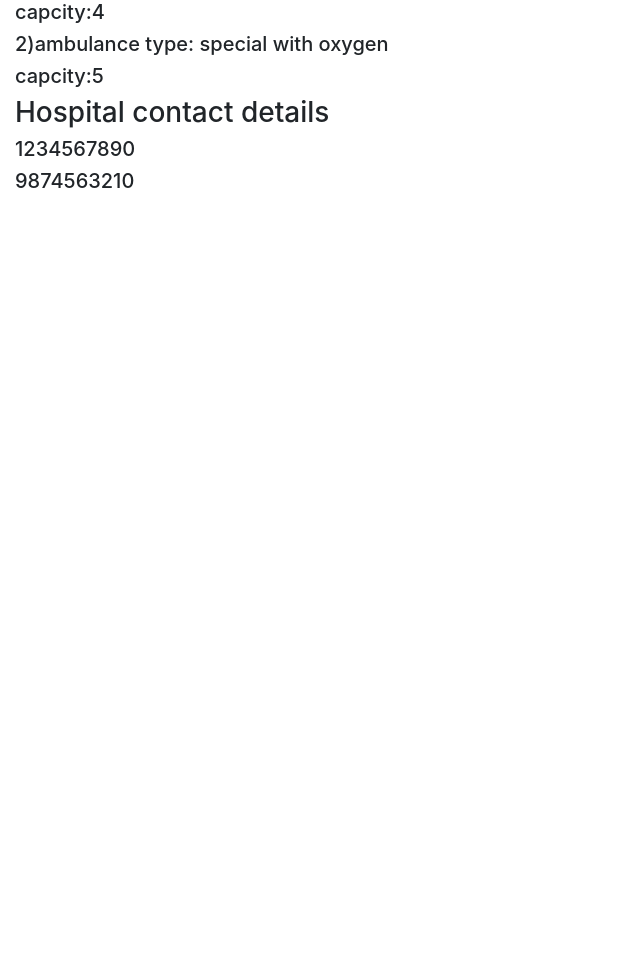
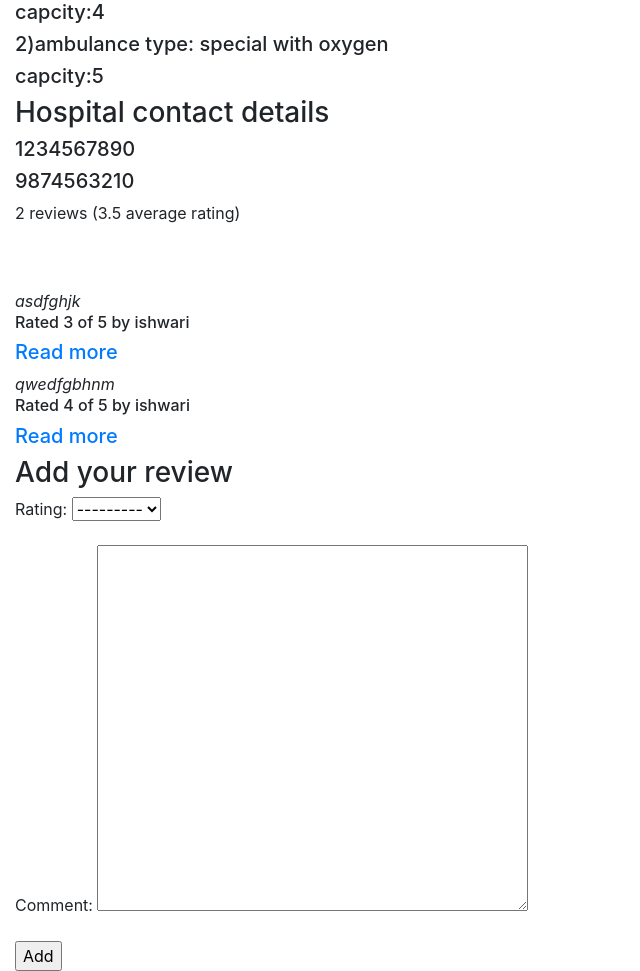
Before and after one commit to programmer-04/HospitalHub, a Django app: page /myhub/hospitals/1 in a window 1280 px wide. Shown: the part 242-1213 px from the top of the page, without its empty margins (0-640 px from the left). Before the commit the page ends 430 px from the top, so only its background shows below. Run offline with Django 3.2, Linux system fonts and the light colour scheme; data comes from the database, SQL or seed files in the repository; some libraries are stand-ins or nearby versions.

```diff
--- a/HospitalHub/myhub/admin.py
+++ b/HospitalHub/myhub/admin.py
@@ -1,7 +1,7 @@
 from django.contrib import admin
 
 # Register your models here.
-from .models import doctor, hospital, doctoredu, review, ambulance, hospphoneno
+from .models import doctor, hospital, doctoredu, doctor_review, ambulance, hospphoneno
 
 admin.site.register(doctor)
 admin.site.register(hospital)
@@ -10,9 +10,9 @@ admin.site.register(ambulance)
 admin.site.register(hospphoneno)
 
 class ReviewAdmin(admin.ModelAdmin):
-    model = review
+    model = doctor_review
     list_display = ('doctor', 'rating', 'user_name', 'comment', 'pub_date')
     list_filter = ['pub_date', 'user_name']
     search_fields = ['comment']
 
-admin.site.register(review, ReviewAdmin)
+admin.site.register(doctor_review, ReviewAdmin)
--- a/HospitalHub/myhub/forms.py
+++ b/HospitalHub/myhub/forms.py
@@ -1,10 +1,18 @@
 from django.forms import ModelForm, Textarea
-from .models import review
+from .models import doctor_review, hospital_review
 
-class ReviewForm(ModelForm):
+class DoctorReviewForm(ModelForm):
     class Meta:
-        model = review
+        model = doctor_review
         fields = ['rating', 'comment']
         widgets = {
             'comment': Textarea(attrs={'cols': 40, 'rows': 15})
         }
+
+class HospitalReviewForm(ModelForm):
+    class Meta:
+        model = hospital_review
+        fields = ['rating', 'comment']
+        widgets = {
+            'comment': Textarea(attrs={'cols': 40, 'rows': 15})
+        }
--- a/HospitalHub/myhub/models.py
+++ b/HospitalHub/myhub/models.py
@@ -12,7 +12,6 @@ class doctoredu(models.Model):
         return self.degree + "," + self.uni
 
 class doctor(models.Model):
-    id = models.IntegerField(primary_key=True)  # Field name made lowercase.
     first_name = models.CharField(max_length=100, blank=True, null=True)  # Field name made lowercase.
     last_name = models.CharField(max_length=100, blank=True, null=True)  # Field name made lowercase.
     edu = models.ManyToManyField(doctoredu, help_text="Select an education")
@@ -27,7 +26,7 @@ class doctor(models.Model):
         return f'{self.last_name}, {self.first_name}'
 
     def average_rating(self):
-        all_ratings = map(lambda x: x.rating, self.review_set.all())
+        all_ratings = map(lambda x: x.rating, self.doctor_review_set.all())
         return np.mean(list(all_ratings))
 
     class Meta:
@@ -42,12 +41,17 @@ class hospital(models.Model):
     pincode = models.IntegerField(unique=True, blank=True, null=True)  # Field name made lowercase.
     beds = models.IntegerField(blank=True, null=True)  # Field name made lowercase.
     hospambid = models.IntegerField(unique=True, blank=True, null=True)  # Field name made lowercase.
+    profile= models.ImageField(upload_to = 'media',default ='default.jpg')
 
     def __str__(self):
         return self.name
 
     def get_absolute_url(self):
         return reverse('hospitals-detail', args=[str(self.id)])
+
+    def average_rating(self):
+        all_ratings = map(lambda x: x.rating, self.hospital_review_set.all())
+        return np.mean(list(all_ratings))
 
 class ambulance(models.Model):
      class Meta:
@@ -65,7 +69,7 @@ class  hospphoneno(models.Model):
       key1 = models.ForeignKey(hospital, on_delete=models.CASCADE,)
       phonenumber= models.CharField(max_length = 10, primary_key =True)
 
-class review(models.Model):
+class doctor_review(models.Model):
     RATING_CHOICES = (
         (1, '1'),
         (2, '2'),
@@ -83,4 +87,24 @@ class review(models.Model):
         return self.user_name
 
     def get_absolute_url(self):
-        return reverse('reviews-detail', args=[str(self.id)])
+        return reverse('doctors-reviews-detail', args=[str(self.id)])
+
+class hospital_review(models.Model):
+    RATING_CHOICES = (
+        (1, '1'),
+        (2, '2'),
+        (3, '3'),
+        (4, '4'),
+        (5, '5'),
+    )
+    hospital = models.ForeignKey(hospital, on_delete=models.CASCADE,)
+    pub_date = models.DateTimeField('date published')
+    user_name = models.CharField(max_length=100)
+    comment = models.CharField(max_length=200)
+    rating = models.IntegerField(choices=RATING_CHOICES)
+
+    def __str__(self):
+        return self.user_name
+
+    def get_absolute_url(self):
+        return reverse('hospitals-reviews-detail', args=[str(self.id)])
--- a/HospitalHub/myhub/templates/myhub/hospital_detail.html
+++ b/HospitalHub/myhub/templates/myhub/hospital_detail.html
@@ -30,6 +30,36 @@
       <p class="text-muted"><strong>Id:</strong> {{ copy.id }}</p>
     {% endfor %}
   </div>-->
+  {% if hospital.hospital_review_set.all %}
+
+  <p>{{ hospital.hospital_review_set.count }} reviews ({{ hospital.average_rating | floatformat }} average rating)</p>
 
 
+
+
+  <br>
+  <br>
+  <div>
+    {% for review in hospital.hospital_review_set.all %}
+    <div>
+        <em>{{ review.comment }}</em>
+        <h6>Rated {{ review.rating }} of 5 by {{ review.user_name }}</h6>
+        <h5><a href="{{ review.get_absolute_url }}">
+        Read more
+        </a></h5>
+    </div>
+    {% endfor %}
+</div>
+{% else %}
+<p>No reviews for this hospital yet</p>
+{% endif %}
+  <h3>Add your review</h3>
+  {% if error_message %}<p><strong>{{ error_message }}</strong></p>{% endif %}
+
+  <form action="{% url 'hospital_add_review' hospital.id %}"  method="post">
+      {% csrf_token %}
+      {{ form.as_p }}
+      <input type="submit" value="Add" />
+  </form>
+
 {% endblock %}
--- a/HospitalHub/myhub/urls.py
+++ b/HospitalHub/myhub/urls.py
@@ -6,12 +6,16 @@ urlpatterns = [
     path('doctors/', views.DoctorListView.as_view(), name='doctors'),
     path('hospitals/', views.HospitalListView.as_view(), name='hospitals'),
     path('doctors/<int:doctor_id>', views.DoctorDetailView, name='doctors-detail'),
-    path('hospitals/<int:pk>', views.HospitalDetailView.as_view(), name='hospitals-detail'),
-    path('reviews/<int:pk>', views.ReviewDetailView.as_view(), name='reviews-detail'),
+    path('hospitals/<int:hospital_id>', views.HospitalDetailView, name='hospitals-detail'),
+    path('doctors/reviews/<int:pk>', views.DoctorReviewDetailView.as_view(), name='doctors-reviews-detail'),
+    path('hospitals/reviews/<int:pk>', views.HospitalReviewDetailView.as_view(), name='hospitals-reviews-detail'),
    # path('ambulance/', views.ambulanceListView.as_view(), name='doctors'),
-    path('reviews/', views.ReviewListView.as_view(), name='ambulance',),
+    path('doctors/reviews/', views.DoctorReviewListView.as_view()),
+    path('hospitals/reviews/', views.HospitalReviewListView.as_view()),
     #path(r'^doctors/(?P<doctor_id>[0-9]+)/add_review/$', views.add_review, name='add_review')
-    path('doctors/<int:doctor_id>/add_review', views.add_review, name='add_review'),
+    path('doctors/<int:doctor_id>/add_review', views.doctor_add_review, name='doctor_add_review'),
+    path('hospitals/<int:hospital_id>/add_review', views.hospital_add_review, name='hospital_add_review'),
+
     url(r'^review/user/(?P<username>\w+)/$', views.user_review_list, name='user_review_list'),
     url(r'^review/user/$', views.user_review_list, name='user_review_list'),
     url('search', views.search, name="search"),
--- a/HospitalHub/myhub/views.py
+++ b/HospitalHub/myhub/views.py
@@ -3,7 +3,7 @@ from django.shortcuts import render
 from django.contrib.auth import authenticate, login
 
 # Create your views here.
-from .models import doctor, doctoredu, hospital, review,ambulance
+from .models import doctor, doctoredu, hospital, hospital_review, doctor_review, ambulance
 
 def index(request):
     """View function for home page of site."""
@@ -21,6 +21,8 @@ def index(request):
     return render(request, 'index.html', context=context)
 
 from django.views import generic
+from .forms import DoctorReviewForm, HospitalReviewForm
+from django.shortcuts import get_object_or_404
 
 class DoctorListView(generic.ListView):
     model = doctor
@@ -28,26 +30,33 @@ class DoctorListView(generic.ListView):
 class HospitalListView(generic.ListView):
     model = hospital
 
-class HospitalDetailView(generic.DetailView):
-    model = hospital
-
-from .forms import ReviewForm
-from django.shortcuts import get_object_or_404
+def HospitalDetailView(request, hospital_id):
+    Hospital = get_object_or_404(hospital, pk=hospital_id)
+    form = DoctorReviewForm()
+    return render(request, 'myhub/hospital_detail.html', {'hospital': Hospital, 'form': form})
 
 def DoctorDetailView(request, doctor_id):
     Doctor = get_object_or_404(doctor, pk=doctor_id)
-    form = ReviewForm()
+    form = DoctorReviewForm()
     return render(request, 'myhub/doctor_detail.html', {'doctor': Doctor, 'form': form})
 
 
-class ReviewListView(generic.ListView):
-    model = review
+class DoctorReviewListView(generic.ListView):
+    model = doctor_review
     #template_name = '/myhub/review_list.html'  # Specify your own template name/location
-    queryset = review.objects.order_by('-pub_date')[:9]
+    queryset = doctor_review.objects.order_by('-pub_date')[:9]
+
+class HospitalReviewListView(generic.ListView):
+    model = hospital_review
+    #template_name = '/myhub/review_list.html'  # Specify your own template name/location
+    queryset = hospital_review.objects.order_by('-pub_date')[:9]
+
+class DoctorReviewDetailView(generic.DetailView):
+    model=doctor_review
 
 
-class ReviewDetailView(generic.DetailView):
-    model=review
+class HospitalReviewDetailView(generic.DetailView):
+    model=hospital_review
 
 import datetime
 from django.http import HttpResponseRedirect
@@ -55,15 +64,15 @@ from django.urls import reverse
 from django.contrib.auth.decorators import login_required
 
 @login_required
-def add_review(request, doctor_id):
+def doctor_add_review(request, doctor_id):
     Doctor = get_object_or_404(doctor, pk=doctor_id)
-    form = ReviewForm(request.POST)
+    form = DoctorReviewForm(request.POST)
     if form.is_valid():
         rating = form.cleaned_data['rating']
         comment = form.cleaned_data['comment']
         #user_name = form.cleaned_data['user_name']
         user_name = request.user.username
-        Review = review()
+        Review = doctor_review()
         Review.doctor = Doctor
         Review.user_name = user_name
         Review.rating = rating
@@ -76,6 +85,29 @@ def add_review(request, doctor_id):
         return HttpResponseRedirect(reverse('doctors-detail', args=(Doctor.id,)))
 
     return render(request, 'myhub/doctor_detail.html', {'doctor': Doctor, 'form': form})
+
+@login_required
+def hospital_add_review(request, hospital_id):
+    Hospital = get_object_or_404(hospital, pk=hospital_id)
+    form = HospitalReviewForm(request.POST)
+    if form.is_valid():
+        rating = form.cleaned_data['rating']
+        comment = form.cleaned_data['comment']
+        #user_name = form.cleaned_data['user_name']
+        user_name = request.user.username
+        Review = hospital_review()
+        Review.hospital = Hospital
+        Review.user_name = user_name
+        Review.rating = rating
+        Review.comment = comment
+        Review.pub_date = datetime.datetime.now()
+        Review.save()
+        # Always return an HttpResponseRedirect after successfully dealing
+        # with POST data. This prevents data from being posted twice if a
+        # user hits the Back button.
+        return HttpResponseRedirect(reverse('hospitals-detail', args=(Hospital.id,)))
+
+    return render(request, 'myhub/hospital_detail.html', {'hospital': Hospital, 'form': form})
 
 def user_review_list(request, username=None):
     if not username:
@@ -98,10 +130,12 @@ def search(request):
         status=list(chain(firstnamematch, lastnamematch))
         '''
         qset1 =  reduce(operator.__or__, [Q(first_name__icontains=name) | Q(last_name__icontains=name) for name in names])
-        status = doctor.objects.filter(qset1).distinct()
+        doctor_list = doctor.objects.filter(qset1).distinct()
+        qset2 = reduce(operator.__or__, [Q(name__icontains=hospname) for hospname in names])
+        hospital_list = hospital.objects.filter(qset2).distinct()
         # doctor.objects.filter(last_name__icontains=name) # filter returns a list so you might consider skip except part
-        return render(request,"myhub/doctor_list.html",{"doctor_list":status})
-    return render(request,"myhub/doctor_list.html",{})
+        return render(request,"myhub/search_list.html",{"doctor_list":doctor_list, "hospital_list":hospital_list})
+    return render(request,"myhub/search_list.html",{})
 
 #class ambulanceListView(generic.ListView):
      # model = ambulance
```
Also changed, not shown: HospitalHub/myhub/templates/myhub/doctor_detail.html (+5 -4 lines), HospitalHub/myhub/templates/myhub/search_list.html (added, +60 -0 lines), HospitalHub/db.sqlite3, HospitalHub/myhub/migrations/0018_auto_20201122_1836.py (added).
